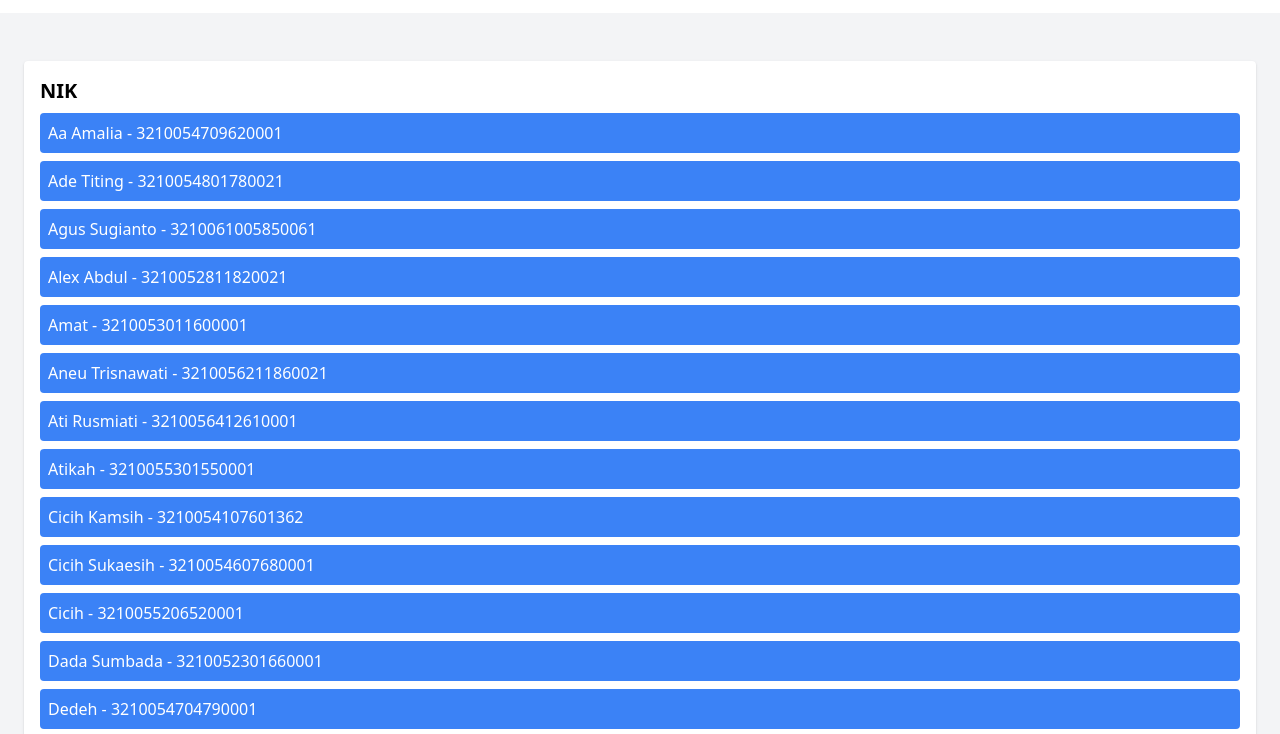
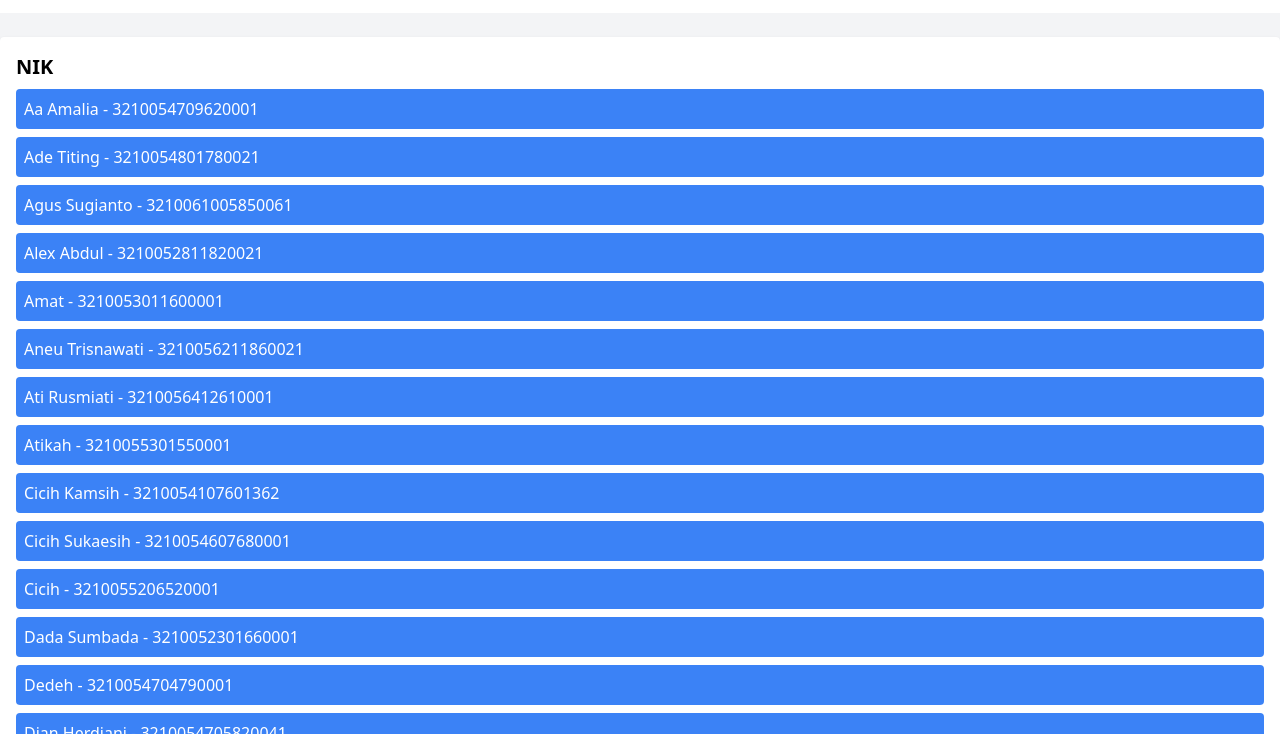
Before and after one commit to textarearey/input-gas, a plain HTML site: page index.html in a window 1280 px wide. Shown: the part 59-793 px from the top of the page. Drawn offline with nearby package versions, Linux system fonts and the light colour scheme.

Commit message:
Update index.html

```diff
--- a/index.html
+++ b/index.html
@@ -20,7 +20,7 @@
     <div class="container mx-auto">
 
 
-        <div class="grid grid-cols-1 p-6 gap-4">
+        <div class="grid grid-cols-1  gap-4">
             <div id="drag-container" class="bg-white p-4 rounded shadow">
                 <h2 class="text-xl font-semibold mb-2">NIK</h2>
                 <div draggable="true" data-nik="3210054709620001"
```
